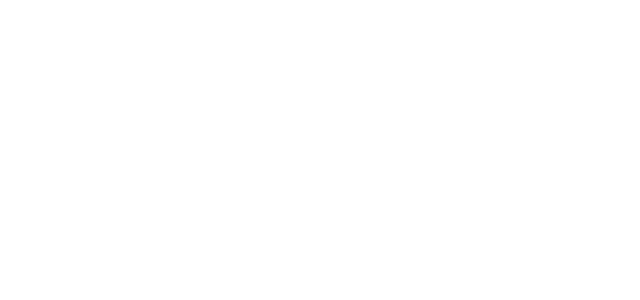
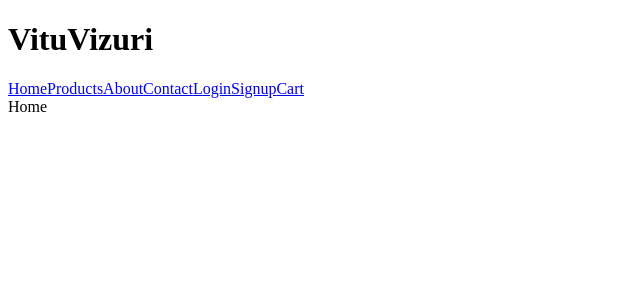
Before and after one commit to Monica-Macharia/vitu, a React (Create React App) app in the folder client/: page / in a window 1280 px wide. Shown: the top 300 px of the page, without its empty margins (0-640 px from the left). Built offline with nearby package versions, Linux system fonts and the light colour scheme.

Commit message:
Home component, NavBar

```diff
--- a/client/package.json
+++ b/client/package.json
@@ -9,6 +9,7 @@
     "@testing-library/user-event": "^13.5.0",
     "react": "^18.2.0",
     "react-dom": "^18.2.0",
+    "react-router-dom": "^6.4.2",
     "react-scripts": "5.0.1",
     "web-vitals": "^2.1.4"
   },
--- a/client/src/App.js
+++ b/client/src/App.js
@@ -1,8 +1,31 @@
 import './App.css';
+import React from 'react';
+import NavBar from './NavBar.js';
+import {Route, Routes} from 'react-router-dom';
+import Home from './Home.js';
+// import Products from './Products.js';
+// import About from './About.js';
+// import Contact from './Contact.js';
+// import Login from './Login.js';
+// import Signup from './Signup.js';
+// import Cart from './Cart.js';
 
 function App() {
   return (
-    <div>
+    <div className= "navbar">
+      {<NavBar/>}
+
+      <Routes>
+        <Route path="/" element={<Home />}/>
+        {/* <Route path="/Products" element={<Products />}/>
+        <Route path="/About" element={<About />}/>
+        <Route path="/Contact" element={<Contact />}/>
+        <Route path="/Login" element={<Login />}/>
+        <Route path="/Signup" element={<Signup />}/>
+        <Route path="/Cart" element={<Cart />}/> */}
+      </Routes>
+
+
     </div>
   );
 }
--- /dev/null
+++ b/client/src/Home.js
@@ -0,0 +1,9 @@
+import React from 'react';
+
+
+function Home(){
+    return(
+        <div>Home</div>
+    )
+}
+export default Home;
--- /dev/null
+++ b/client/src/NavBar.js
@@ -0,0 +1,21 @@
+import React from 'react';
+import {NavLink} from 'react-router-dom';
+
+function NavBar(){
+    return(
+        <div className = "bar">
+        <h1 className= "title">VituVizuri</h1>
+        <nav className= "elements">
+            <NavLink to = "./" exact = "true">Home</NavLink>
+            <NavLink to ="./Products" exact = "true">Products</NavLink>
+            <NavLink to ="./About" exact = "true">About</NavLink>
+            <NavLink to ="./Contact" exact = "true">Contact</NavLink>
+            <NavLink to ="./Login" exact = "true">Login</NavLink>
+            <NavLink to ="./Signup" exact = "true">Signup</NavLink>
+            <NavLink to ="./Cart" exact = "true">Cart</NavLink>
+        </nav>
+        </div>
+
+    )
+}
+export default NavBar;
--- a/client/src/index.js
+++ b/client/src/index.js
@@ -1,12 +1,14 @@
 import React from 'react';
 import ReactDOM from 'react-dom/client';
 import App from './App';
+import {BrowserRouter} from "react-router-dom";
+// import './index.css';
 
 const root = ReactDOM.createRoot(document.getElementById('root'));
 root.render(
-  <React.StrictMode>
+  <BrowserRouter>
     <App />
-  </React.StrictMode>
+  </BrowserRouter>
 );
 
 // If you want to start measuring performance in your app, pass a function
```
Also changed, not shown: 1 other file (tests, documents, lock files or other folders).
